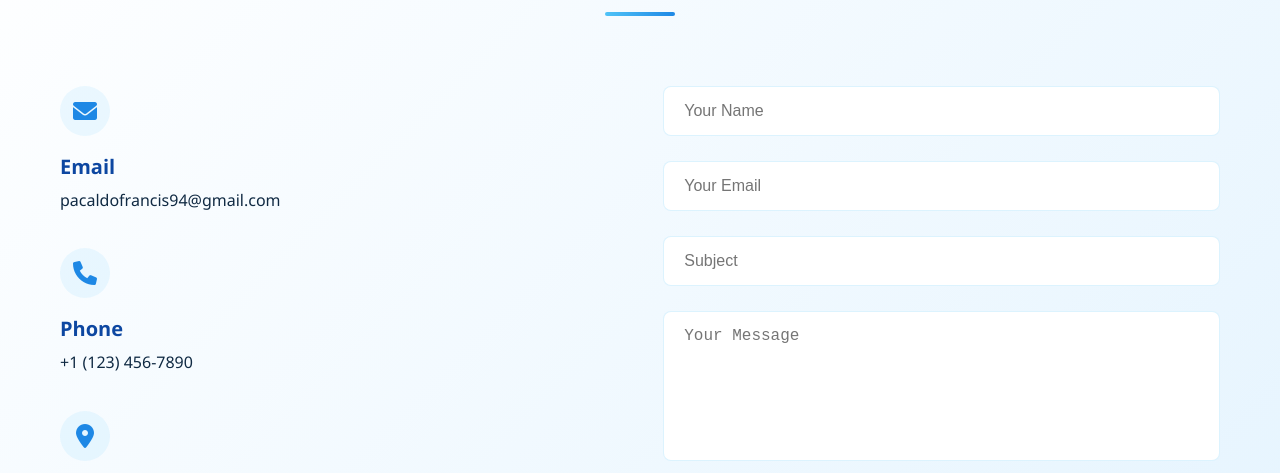
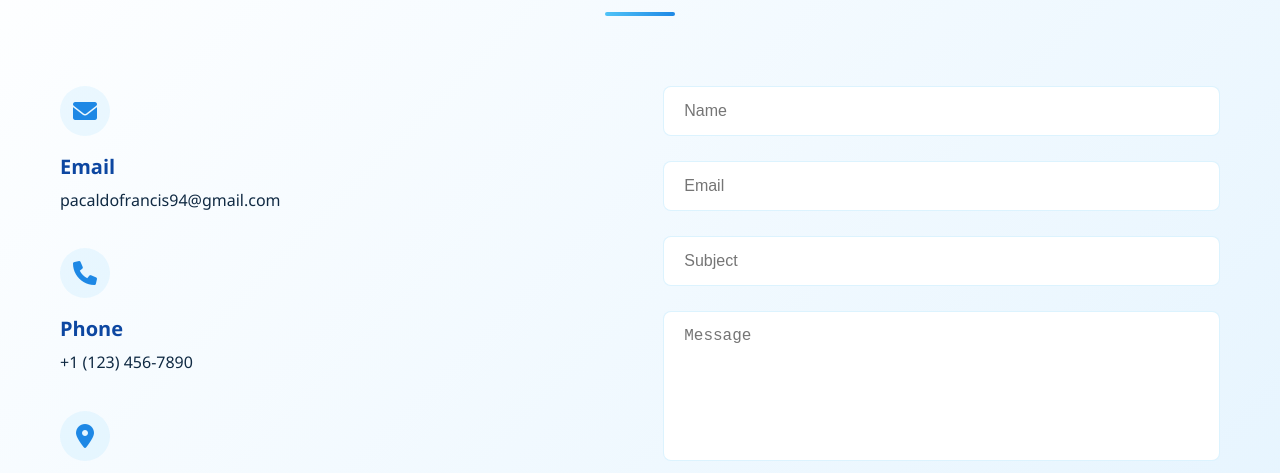
Before and after one commit to Frncssz/EPortfolio, a plain HTML site: page index.html in a window 1280 px wide. Shown: the part 2647-3120 px from the top of the page. Drawn offline with Linux system fonts and the light colour scheme.

Commit message:
index.html

```diff
--- a/index.html
+++ b/index.html
@@ -173,16 +173,16 @@
                 <div class="contact-form">
                     <form>
                         <div class="form-group">
-                            <input type="text" placeholder="Your Name" required>
+                            <input type="text" placeholder="Name" required>
                         </div>
                         <div class="form-group">
-                            <input type="email" placeholder="Your Email" required>
+                            <input type="email" placeholder="Email" required>
                         </div>
                         <div class="form-group">
                             <input type="text" placeholder="Subject">
                         </div>
                         <div class="form-group">
-                            <textarea placeholder="Your Message" required></textarea>
+                            <textarea placeholder="Message" required></textarea>
                         </div>
                         <button type="submit" class="btn primary-btn">Send Message</button>
                     </form>
```
